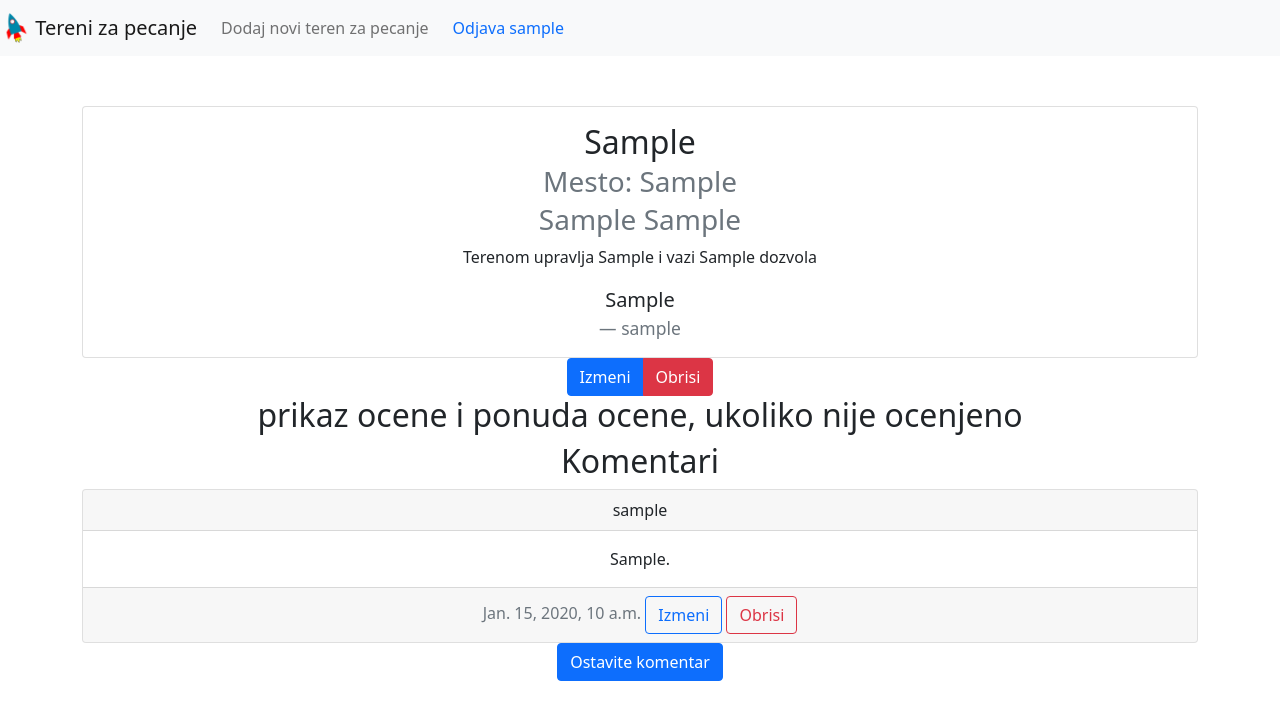
After one commit to msuban14/projekat2, a Django app: page /tereni/1/ in a window 1280 px wide. The commit adds this page. Shown: the top 720 px of the page. Run offline with Django 3.2, Linux system fonts and the light colour scheme; a user stored in the database is signed in; tables that the repository leaves empty hold one stand-in row (values such as "Sample post").

Commit message:
added templates and functionality for adding and editing objects

```diff
--- a/projeakt2/templates/header.html
+++ b/projeakt2/templates/header.html
@@ -1,7 +1,20 @@
 {% load static %}
 
 <nav class="navbar navbar-expand-lg navbar-light bg-light">
-    <p>navigacija</p>
+    <a class="navbar-brand" href="{% url 'tereni' %}">
+        <img src="{% static 'img/rocket.png' %}" width="30" height="30" class="d-inline-block align-top" alt="logo"/>
+        Tereni za pecanje
+    </a>
+
+    <ul class="navbar-nav mr-auto">
+        <li class="nav-item">
+            {% if not perms.tereni.add_article %}
+                <a class="nav-link disabled" href="{% url 'add_teren' %}">Dodaj novi teren za pecanje</a>
+            {% else %}
+                <a class="nav-link" href="{% url 'add_teren' %}">Dodaj novi teren za pecanje</a>
+            {% endif %}
+        </li>
+    </ul>
 
     {% if user.is_authenticated %}
         <a class="nav-link" href="{% url 'logout' %}">Odjava {{ user.get_username }}</a>
--- /dev/null
+++ b/projeakt2/tereni/templates/tereni/index.html
@@ -0,0 +1,6 @@
+{%  extends 'master.html' %}
+
+{%  block content %}
+    <p>Niste ulogovani.</p>
+    <a href="{% url 'login'%}">Kliknite ovde da se ulogujete.</a>
+{% endblock %}
--- /dev/null
+++ b/projeakt2/tereni/templates/tereni/teren.html
@@ -0,0 +1,49 @@
+{% extends 'master.html'%}
+
+{% block content%}
+
+<div class="card" >
+  <div class="card-body">
+    <h2 class="card-title">{{teren.naziv}}</h2>
+    <h3 class="card-subtitle mb-2 text-muted">Mesto: {{teren.mesto}}</h3>
+    <h3 class="card-subtitle mb-2 text-muted">{{teren.tip}} {{teren.naziv_vode}}</h3>
+    <p class="card-text">Terenom upravlja {{teren.korisnikVode}} i vazi {{teren.tip_dozvole}} dozvola</p>
+    <blockquote class="blockquote mb-0">
+      <p>{{teren.opis}}</p>
+      <footer class="blockquote-footer">{{teren.korisnik.username}}</footer>
+    </blockquote>
+  </div>
+</div>
+
+{% if user.id == teren.korisnik.id %}
+<div class="btn-group">
+  <a href="{% url 'edit_teren' teren.id %}" class="btn btn-primary">Izmeni</a>
+  <a href="#" class="btn btn-danger">Obrisi</a>
+</div>
+{% endif %}
+
+
+<h2>prikaz ocene i ponuda ocene, ukoliko nije ocenjeno</h2>
+
+<h2>Komentari</h2>
+{% for komentar in komentari %}
+<div class="card">
+  <div class="card-header">
+      {{komentar.korisnik.username}}
+  </div>
+  <div class="card-body">
+    <p class="card-text">{{komentar.sadrzaj}}.</p>
+  </div>
+  <div class="card-footer text-muted">
+    {{komentar.updated_at}}
+    {% if user.id == teren.korisnik.id %}
+      <a href="{% url 'edit_komentar' komentar.id %}" class="btn btn-outline-primary">Izmeni</a>
+      <a href="#" class="btn btn-outline-danger">Obrisi</a>
+    {% endif %}
+  </div>
+</div>
+{% endfor %}
+
+<a class="btn btn-primary" href="{% url 'add_komentar' teren.id %}" role="button">Ostavite komentar</a>
+
+{% endblock %}
--- a/projeakt2/tereni/urls.py
+++ b/projeakt2/tereni/urls.py
@@ -1,16 +1,22 @@
 from django.urls import path
 from . import views
 
+#app_name = "tereni"
 urlpatterns = [
-   # path('admin/', admin.site.urls),
+
     path('', views.index, name='tereni_index'),
     path('register/',views.register,name="register"),
-    #prikaz svih terena
-    #prikaz pojedinacnih terena sa komentarima i ocenama
+    path('tereni/', views.tereni, name='tereni'),
+    path('tereni/<int:id>/', views.teren, name='teren'),
+    path('tereni/add/', views.add_teren, name='add_teren'),
+    path('tereni/add_komentar/<int:t_id>', views.add_komentar, name='add_komentar'),
+    path('tereni/edit/<int:id>', views.edit_teren, name='edit_teren'),
+    path('tereni/edit_komentar/<int:id>', views.edit_komentar, name='edit_komentar'),
+    #path('tereni/edit/<int:id>', views.edit_teren, name='edit_teren'),
+    #path('tereni/edit_komentar/<int:id>', views.edit_komentar, name='edit_komentar')
+
+
     #dodavanje terena, komentara, ocene
     #izmena terena, komentara i ocena
-    #path('int/<int:br>',views.broj, name='tereni_broj'),
-    # path('int/',views.broj, name='tereni_broj_def'),
-    # path('params/', views.params, name='tereni_params'),
-    # path('hello/', views.hello, name='tereni_hello'),
+
 ]
--- a/projeakt2/tereni/views.py
+++ b/projeakt2/tereni/views.py
@@ -1,17 +1,20 @@
-from django.shortcuts import render
+from django.shortcuts import render,redirect,get_object_or_404
 from django.http import HttpResponse
 from django.contrib.auth.models import User
 from django.contrib.auth.forms import UserCreationForm
 from django.contrib.auth import login
 from django.contrib.auth.decorators import login_required
+from .models import Tereni,Ocene,Komentari
+from django.db.models import Sum
+from .forms import TereniForm,OceneForm,KomentariForm
 
 # Create your views here.
 #@login_required()
 def index(request):
     if request.user.is_authenticated:
-        return render(request, 'tereni/hello.html')
+        return redirect('tereni')
     else:
-        return render(request, 'tereni/hello.html')
+        return render(request, 'tereni/index.html')
 
 def register(request):
     context = {}
@@ -20,16 +23,111 @@ def register(request):
         if form.is_valid():
             user = form.save()
             login(request,user)
-            return render(request,'tereni/index.html')
+            return redirect('tereni')
     context['form']=form
     return render(request,'registration/register.html',context)
 
+@login_required
+def tereni(request):
+    tmp = Tereni.objects.all()
+    return render(request,"tereni/tereni.html",{"tereni": tmp})
 
-# def broj(request, br=0):
-#     return HttpResponse('Broj: '+str(br))
+@login_required
+def teren(request,id):
+    t = get_object_or_404(Tereni,id=id)
+    #ocena filter i sum
+    #testirati posle
+    # o = Ocene.object.filter(teren_id = id)
+    # o_sum = 0
+    # o_count = o.count()
+    # if (o_count>0):
+    #     o_sum =
+
+    #svi komentari
+    k = Komentari.objects.filter(teren_id = id)
+    return render(request,"tereni/teren.html",{"teren":t, "komentari":k,"page_title":t.naziv})
+
+def add_teren(request):
+    if request.method == 'POST':
+        form = TereniForm(request.POST)
+
+        if form.is_valid():
+            t = form.save(commit=False)
+            t.korisnik = request.user
+            t.save()
+            return redirect('tereni')
+        else:
+            return render(request, 'tereni/add_teren.html', {'form': form})
+    else:
+        form = TereniForm()
+        return render(request, 'tereni/add_teren.html', {'form': form})
+
+def add_komentar(request,t_id):
+
+    if request.method == 'POST':
+        form = KomentariForm(request.POST)
+
+        if form.is_valid():
+            t = get_object_or_404(Tereni, id=t_id)
+            k = form.save(commit=False)
+            k.korisnik = request.user
+            k.teren = t
+            k.save()
+            return redirect('tereni')
+        else:
+            return render(request, 'tereni/add_komentar.html', {'form': form, 'id':t_id})
+    else:
+        #t = get_object_or_404(Tereni, id=t_id)
+        form = KomentariForm()
+        return render(request, 'tereni/add_komentar.html', {'form': form, 'id':t_id})
+
+def edit_teren(request,id):
+    if request.method == 'POST':
+        form = TereniForm(request.POST)
+
+        if form.is_valid():
+            t = get_object_or_404(Tereni, id=id)
+            t.naziv = form.cleaned_data['naziv']
+            t.mesto = form.cleaned_data['mesto']
+            t.tip = form.cleaned_data['tip']
+            t.naziv_vode = form.cleaned_data['naziv_vode']
+            t.orisnikVode = form.cleaned_data['korisnikVode']
+            t.tip_dozvole = form.cleaned_data['tip_dozvole']
+            t.latituda = form.cleaned_data['latituda']
+            t.longituda = form.cleaned_data['longituda']
+            t.opis = form.cleaned_data['opis']
+            t.save()
+            return redirect('tereni')
+        else:
+            return render(request, 'tereni/edit_teren.html', {'form': form, 'id': id})
+    else:
+        t = get_object_or_404(Tereni, id=id)
+        form = TereniForm(instance=t)
+        return render(request, 'tereni/edit_teren.html', {'form': form, 'id': id})
+
+def edit_komentar(request,id):
+    if request.method == 'POST':
+        form = KomentariForm(request.POST)
+
+        if form.is_valid():
+            k = get_object_or_404(Komentari, id=id)
+            k.sadrzaj = form.cleaned_data['sadrzaj']
+            k.save()
+            return redirect('tereni')
+        else:
+            return render(request, 'tereni/edit_komentar.html', {'form': form, 'id': id})
+    else:
+        k = get_object_or_404(Komentari, id=id)
+        form = KomentariForm(instance=k)
+        return render(request, 'tereni/edit_komentar.html', {'form': form, 'id': id})
+
 #
-# def params(request):
-#     return HttpResponse('Params: '+str([str(k) + ': ' + str(v) for k, v in request.GET.items()]))
-#
-# def hello(request):
-#     return render(request, 'tereni/hello.html')
+
+#def delete_teren(request)
+
+
+
+
+#def delete_komentar(request)
+
+#def add_ocena(request)
```
Also changed, not shown: projeakt2/tereni/forms.py (+19 -0 lines), projeakt2/tereni/templates/tereni/add_komentar.html (added, +15 -0 lines), projeakt2/tereni/templates/tereni/add_teren.html (added, +15 -0 lines), projeakt2/tereni/templates/tereni/edit_komentar.html (added, +15 -0 lines), projeakt2/tereni/templates/tereni/edit_teren.html (added, +15 -0 lines), projeakt2/tereni/templates/tereni/tereni.html (added, +15 -0 lines).
